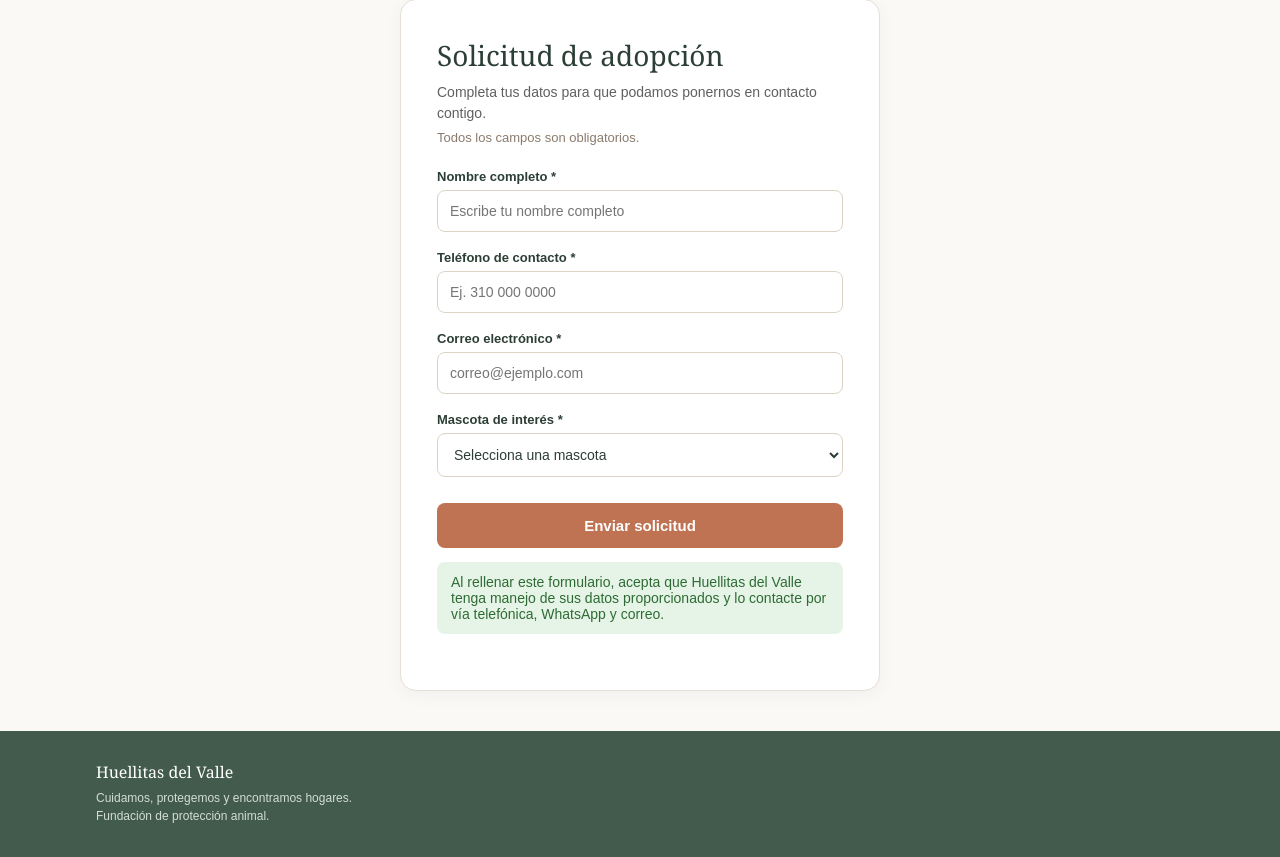
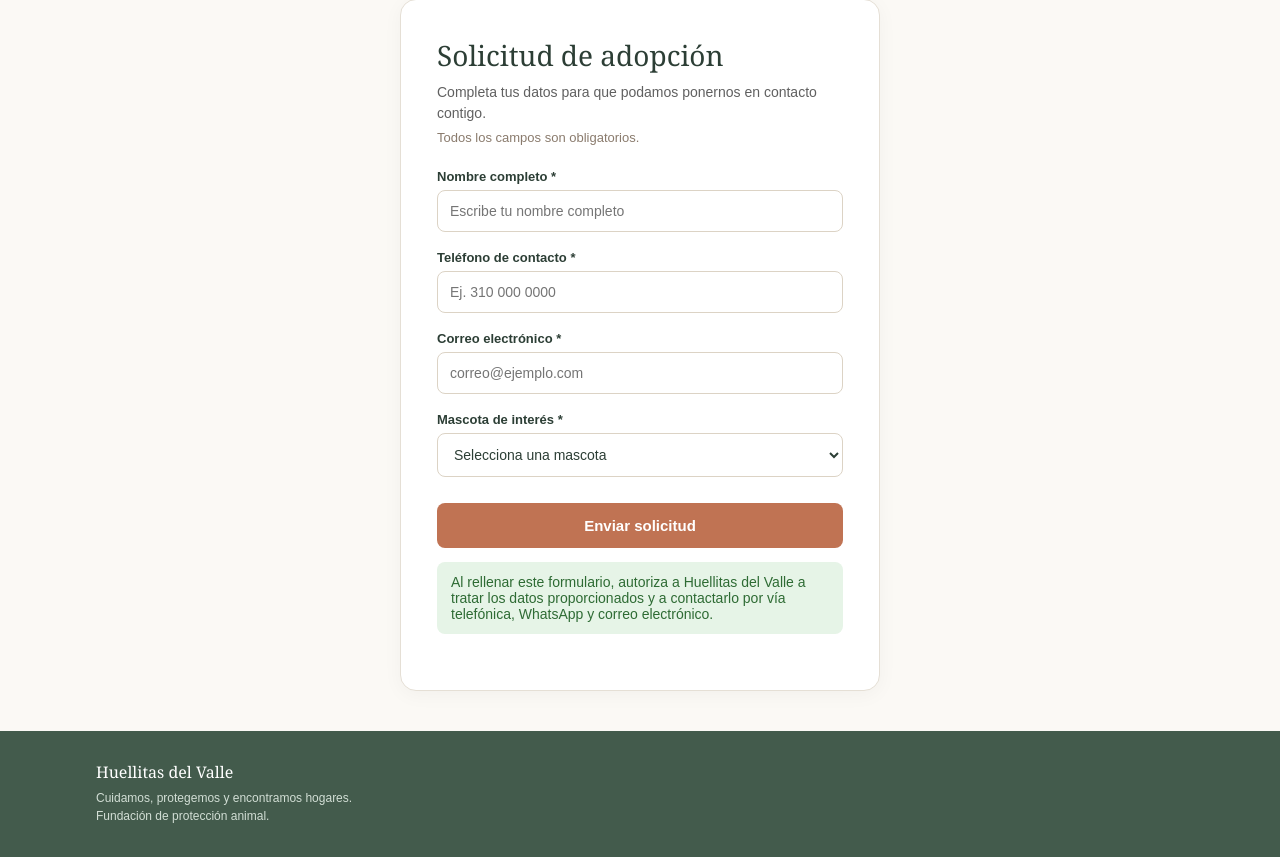
Before and after one commit to j3nnifer-sc/huellitas_del_valle, a Django app: page /formulario/ in a window 1280 px wide. Shown: the part 112-969 px from the top of the page. Run offline with Django 5.2, Linux system fonts and the light colour scheme.

Commit message:
informacion trata de datos

```diff
--- a/myapp/data/mascotas.txt
+++ b/myapp/data/mascotas.txt
@@ -3,7 +3,7 @@
 Canela | Perro | 9 kg | 3 años | Le gusta la compañía y pasar las tardes al sol. Busca una familia que juegue a traer la pelota con ella.
 Apolo | Gato | 7 kg | 3 años | Dulce y curioso. Busca una familia con la cual dormir acompañado y jugar.
 Cleo |  Gato | 7 kg | 8 años | Tímida y tranquila. Desea encontrar un hogar en el cual aprecien el silencio y la buena compañia.
+Morocho | Gato | 4 kg | 1 año |Juguetón e inquieto. Busca una familia que quiera jugar con él y pasar tiempo de calidad.
 Chocolatina | Perro | 30 kg | 4 años | Inteligente, imperativa y juiciosa. Espera una familia con la cual salir a pasear.
-Morocho | Gato | 4 kg | 1 año |Juguetón e inquieto. Busca una familia que quiera jugar con él y pasar tiempo de calidad.
 Greis | Gato | 6 kg | 10 años |  Mimada y cariñosa. Está esperando con ansias a su nueva familia para darle amor.
 Leo | Gato | 3 kg | 2 años | Juguetón y cariñoso. Busca un hogar con el cual compartir aventuras y mimos.
--- a/myapp/templates/formulario.html
+++ b/myapp/templates/formulario.html
@@ -45,6 +45,6 @@
         </div>
 
         <button type="submit">Enviar solicitud</button>
-        <p class="mensaje">Al rellenar este formulario, acepta que Huellitas del Valle tenga manejo de sus datos proporcionados y lo contacte por vía telefónica, WhatsApp y correo.</p>
+        <p class="mensaje">Al rellenar este formulario, autoriza a Huellitas del Valle a tratar los datos proporcionados y a contactarlo por vía telefónica, WhatsApp y correo electrónico.</p>
     </form>
 </main>
```
